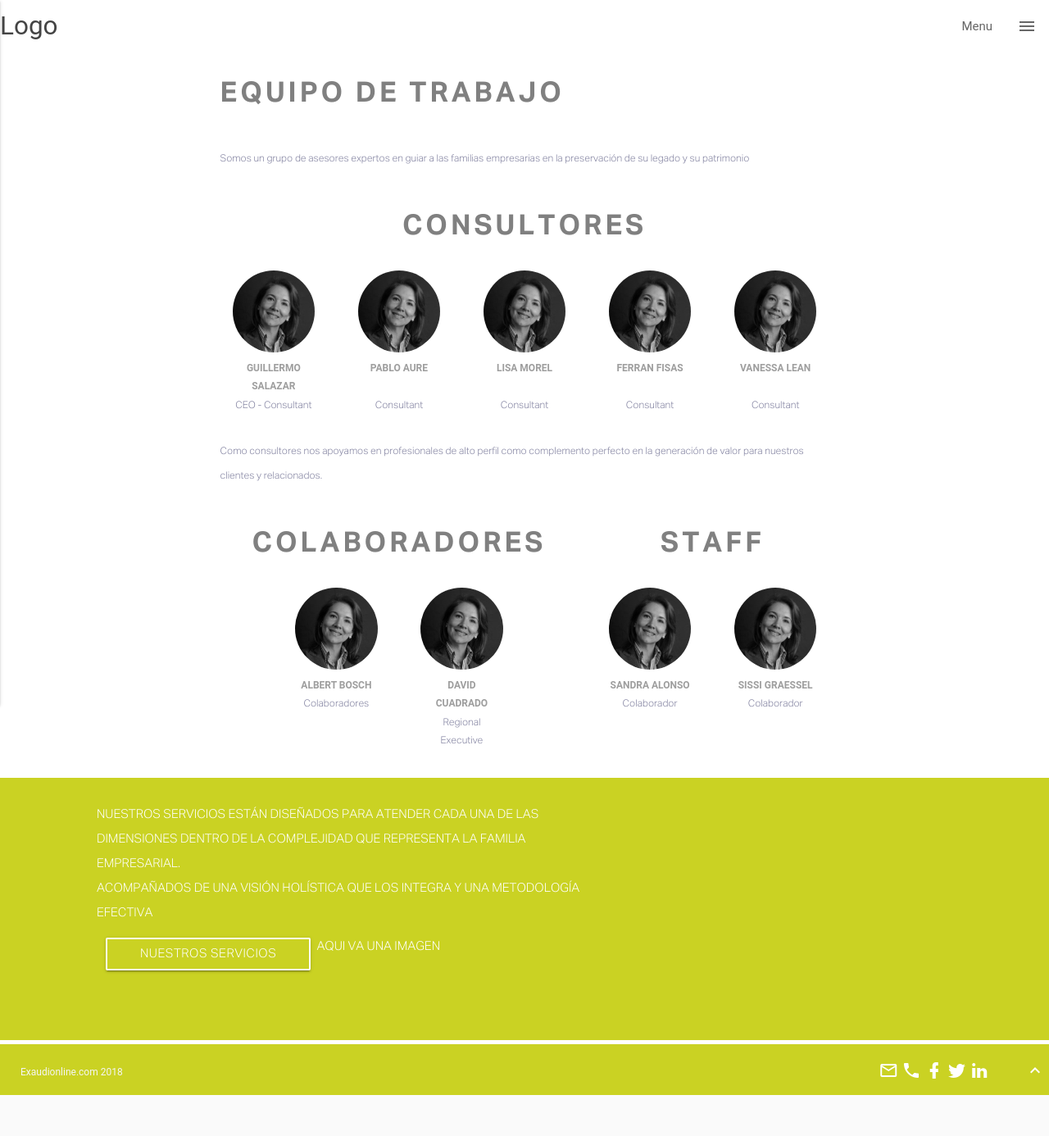
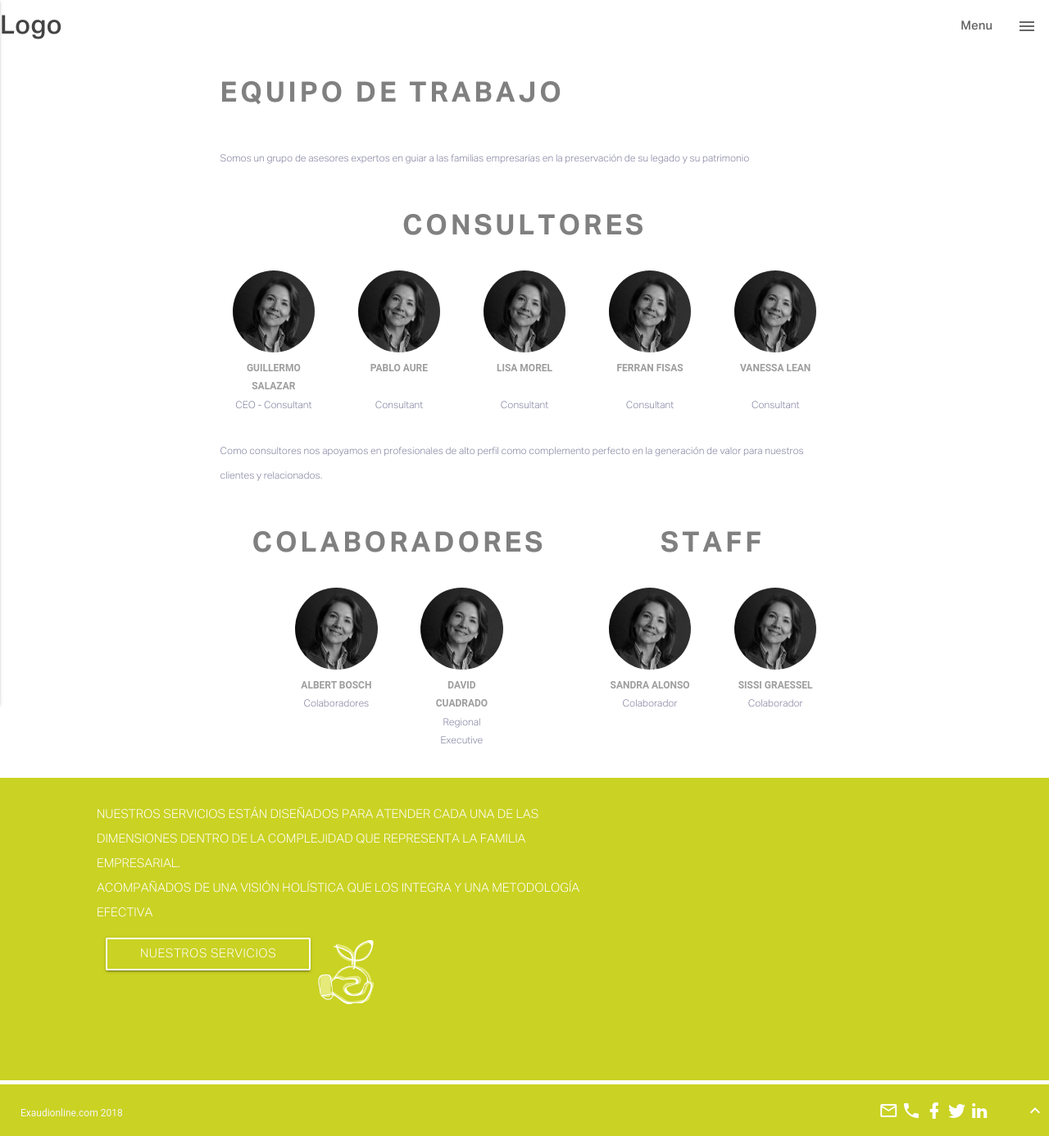
Before and after one commit to johnny9052/EXAUDI, a PHP site: page /index.php?page=team in a window 1280 px wide. Shown: the whole page at 82% size. Before the commit the page ends 1336 px from the top, so only its background shows below. Run offline with PHP 8.4, Linux system fonts and the light colour scheme.

Commit message:
Avances de imagenes

```diff
--- a/View/public/main/banner.php
+++ b/View/public/main/banner.php
@@ -1,6 +1,6 @@
 <div class="navbar-fixed">
     <nav class="white" >
-        <div class="nav-wrapper">
+        <div class="nav-wrapper textMediumGray">
 
             <a id="logo-container" href="index.php" class="brand-logo">Logo</a>
 
--- a/View/public/team.php
+++ b/View/public/team.php
@@ -196,7 +196,7 @@
                         </div>
                     </div>
                     <div class="col s12 m5">
-                        AQUI VA UNA IMAGEN
+                        <img src="Resources/public/image/team/iconoBotonTeam.png" alt="iconoBotonTeam" style="width:75px">
                     </div>
                 </div>
             </div>
```
Also changed, not shown: Resources/public/image/team/iconoBotonTeam.png (added).
